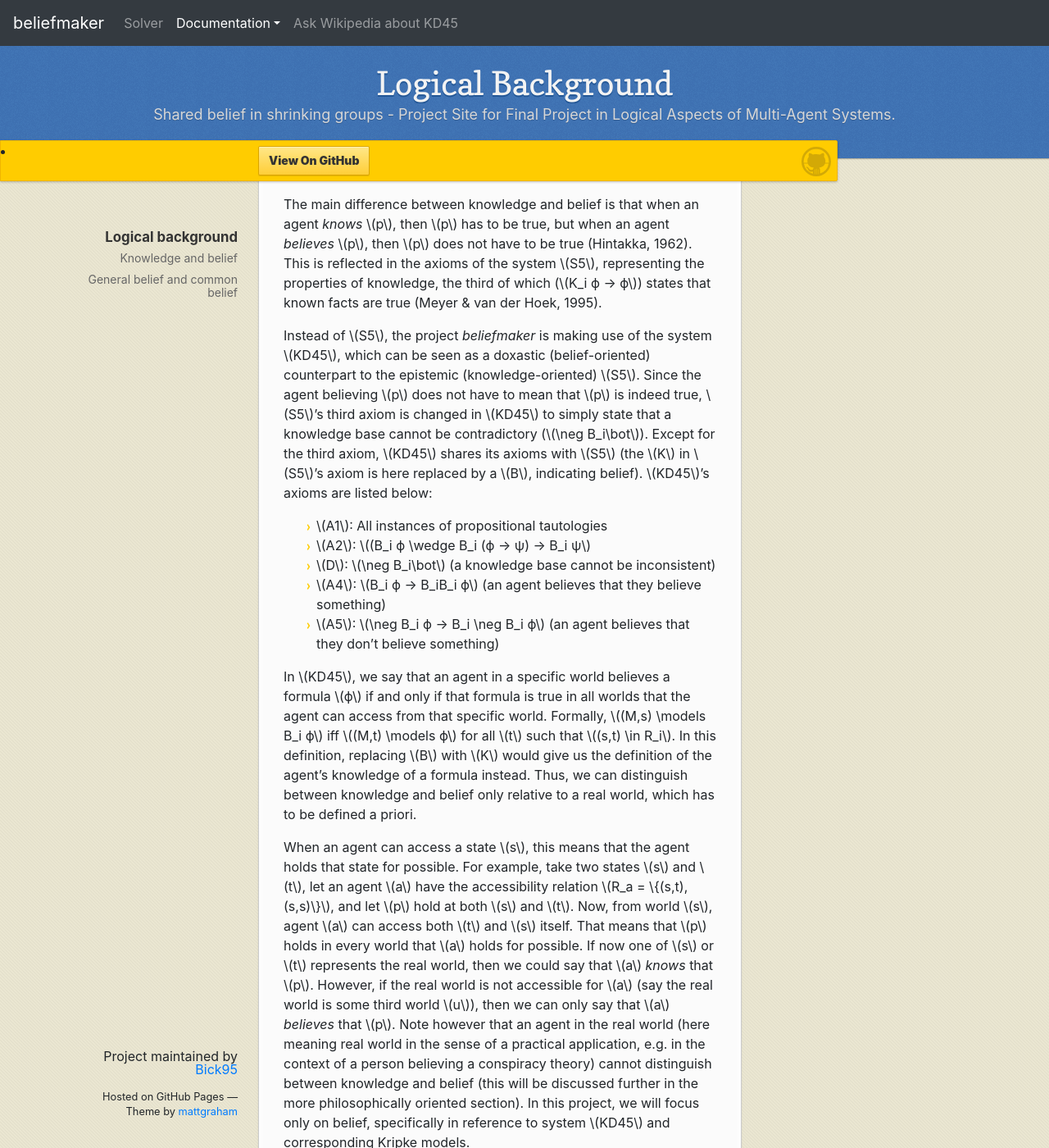
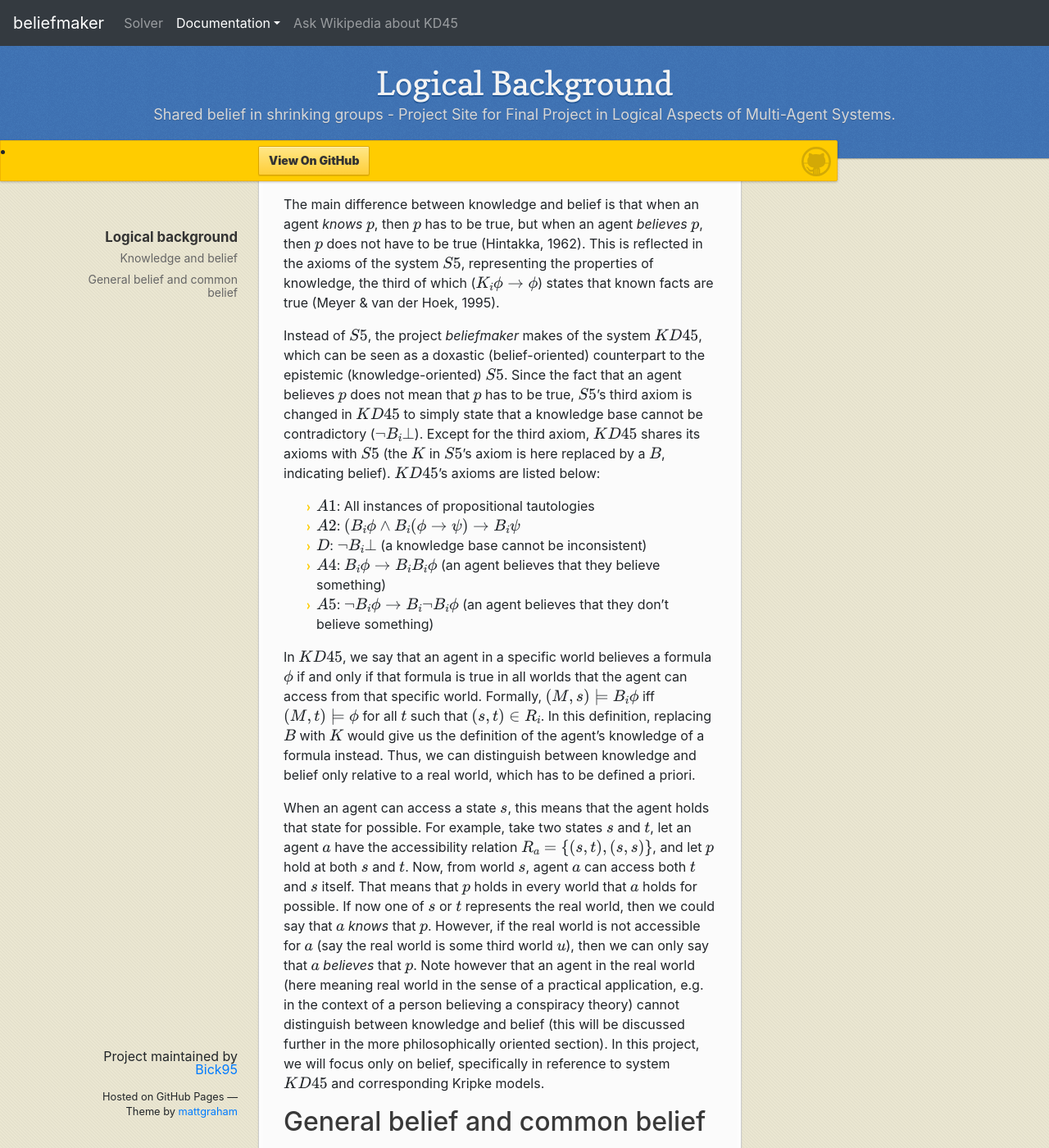
Before and after one commit to Bick95/beliefmaker, a Jekyll site: the page built from logical_background.md, in a window 1280 px wide and 1400 px high, scrolled down 294 px. Shown: the whole window at 82% size. Built offline with Jekyll 4.4.1, drawn with Linux system fonts in a browser that asks for light colours; nearby versions of some CDN libraries; formulas are drawn with MathJax 3; some of the changed text lies outside the part shown.

Commit message:
Mathjax fix attempt #2

```diff
--- a/_includes/head.html
+++ b/_includes/head.html
@@ -1,7 +1,4 @@
-<!doctype html>
-<html>
-
-  <head>
+<head>
   <script type="text/x-mathjax-config"> MathJax.Hub.Config({ TeX: { equationNumbers: { autoNumber: "all" } } }); </script>
   <script type="text/x-mathjax-config">
     MathJax.Hub.Config({
@@ -12,6 +9,4 @@
     });
   </script>
   <script src="https://cdn.mathjax.org/mathjax/latest/MathJax.js?config=TeX-AMS-MML_HTMLorMML" type="text/javascript"></script>
-  </head>
-
-</html>
+ </head>
--- a/_layouts/default.html
+++ b/_layouts/default.html
@@ -16,6 +16,7 @@
 
   </head>
   <body>
+      {% include head.html %}
       <!-- Nav bar -->
       <div id="navi">
       <nav class="navbar navbar-expand-lg navbar-dark bg-dark sticky-top">
--- a/logical_background.md
+++ b/logical_background.md
@@ -13,7 +13,7 @@ In epistemic logic, both knowledge and belief are expressed in terms of Kripke m
 
 The main difference between knowledge and belief is that when an agent _knows_ $$p$$, then $$p$$ has to be true, but when an agent _believes_ $$p$$, then $$p$$ does not have to be true (Hintakka, 1962). This is reflected in the axioms of the system $$S5$$, representing the properties of knowledge, the third of which ($$K_i ϕ → ϕ$$) states that known facts are true (Meyer &amp; van der Hoek, 1995).
 
-Instead of $$S5$$, the project _beliefmaker_ is making use of the system $$KD45$$, which can be seen as a doxastic (belief-oriented) counterpart to the epistemic (knowledge-oriented) $$S5$$. Since the agent believing $$p$$ does not have to mean that $$p$$ is indeed true, $$S5$$’s third axiom is changed in $$KD45$$ to simply state that a knowledge base cannot be contradictory ($$\neg B_i\bot$$). Except for the third axiom, $$KD45$$ shares its axioms with $$S5$$ (the $$K$$ in $$S5$$’s axiom is here replaced by a $$B$$, indicating belief). $$KD45$$’s axioms are listed below:
+Instead of $$S5$$, the project _beliefmaker_ makes of the system $$KD45$$, which can be seen as a doxastic (belief-oriented) counterpart to the epistemic (knowledge-oriented) $$S5$$. Since the fact that an agent believes $$p$$ does not mean that $$p$$ has to be true, $$S5$$’s third axiom is changed in $$KD45$$ to simply state that a knowledge base cannot be contradictory ($$\neg B_i\bot$$). Except for the third axiom, $$KD45$$ shares its axioms with $$S5$$ (the $$K$$ in $$S5$$’s axiom is here replaced by a $$B$$, indicating belief). $$KD45$$’s axioms are listed below:
 * $$A1$$: All instances of propositional tautologies
 * $$A2$$: $$(B_i ϕ \wedge B_i (ϕ → ψ) → B_i ψ$$
 * $$D$$: $$\neg B_i\bot$$ (a knowledge base cannot be inconsistent)
```
